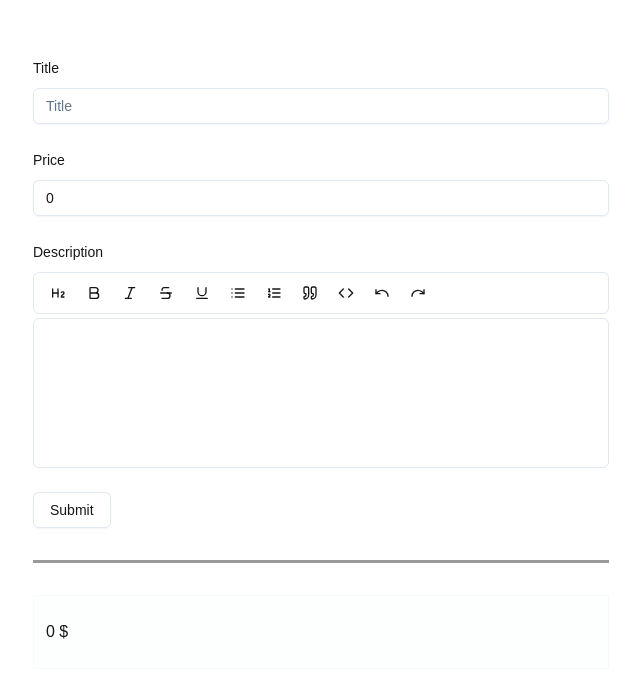
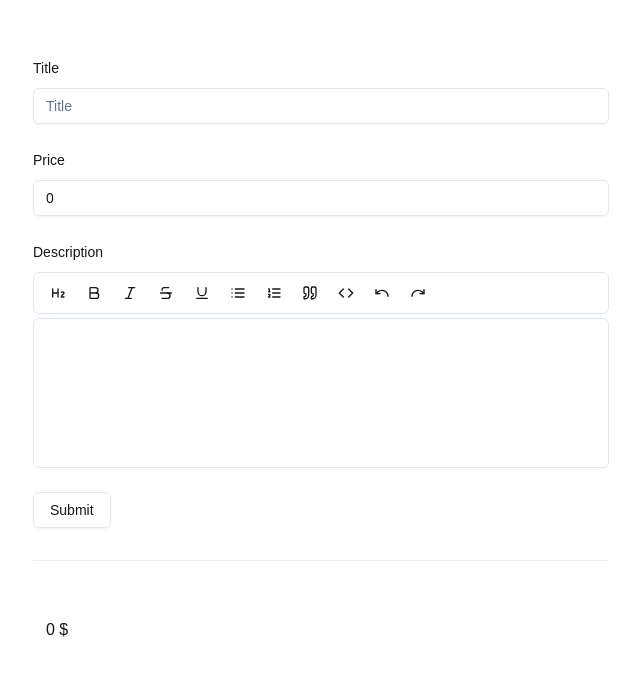
Before and after one commit to Christ-YAO/text-editor, a Next.js app: page / in a window 1280 px wide. Shown: the top 676 px of the page, without its empty margins (319-959 px from the left). Built offline with nearby package versions, Linux system fonts and the light colour scheme.

Commit message:
Some things

```diff
--- a/app/globals.css
+++ b/app/globals.css
@@ -130,11 +130,12 @@ code {
 
 blockquote {
   padding-left: 1rem;
-  border-left: 3px solid #999999;
+  margin: 1rem 0;
+  border-left: 3px solid #cbcbcb4a;
 }
 
 hr {
   border: none;
-  border-top: 3px solid #999999;
+  border-top: 1px solid #cbcbcb4a;
   margin: 2rem 0;
 }
--- a/app/page.tsx
+++ b/app/page.tsx
@@ -111,7 +111,7 @@ export default function Home() {
       <hr className="my-8" />
 
       {/* <pre>{JSON.stringify(values, null, 2)}</pre> */}
-      <div className="border border-accent/50 bg-accent/15 rounded-[2px] px-3 py-2 space-y-4">
+      <div className="border border-accent/15 bg-accent/10 rounded-[2px] px-3 py-2 space-y-4">
         <p className="text-xl">{values.title}</p>
         <p>{values.price} $</p>
         <HtmlContent content={values.description} />
```
